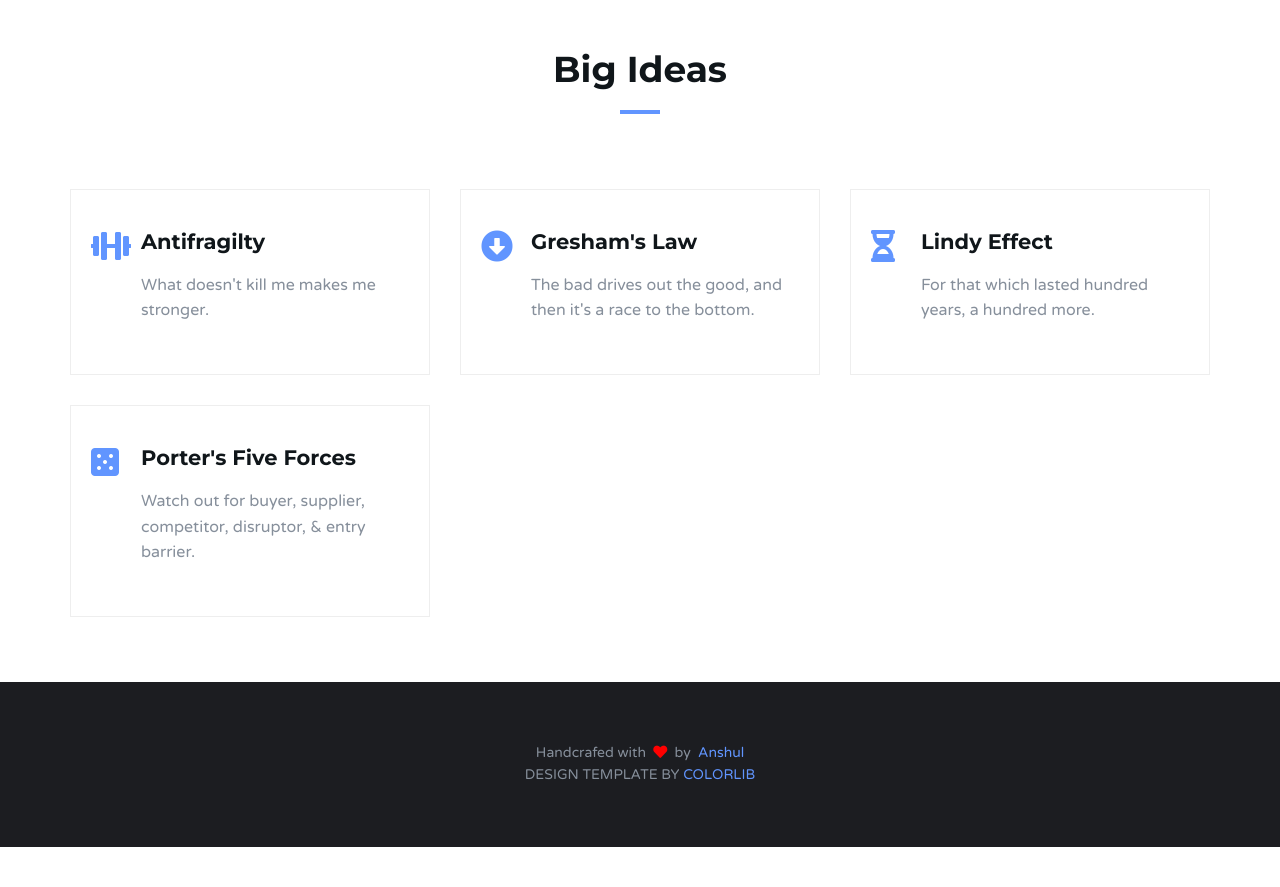
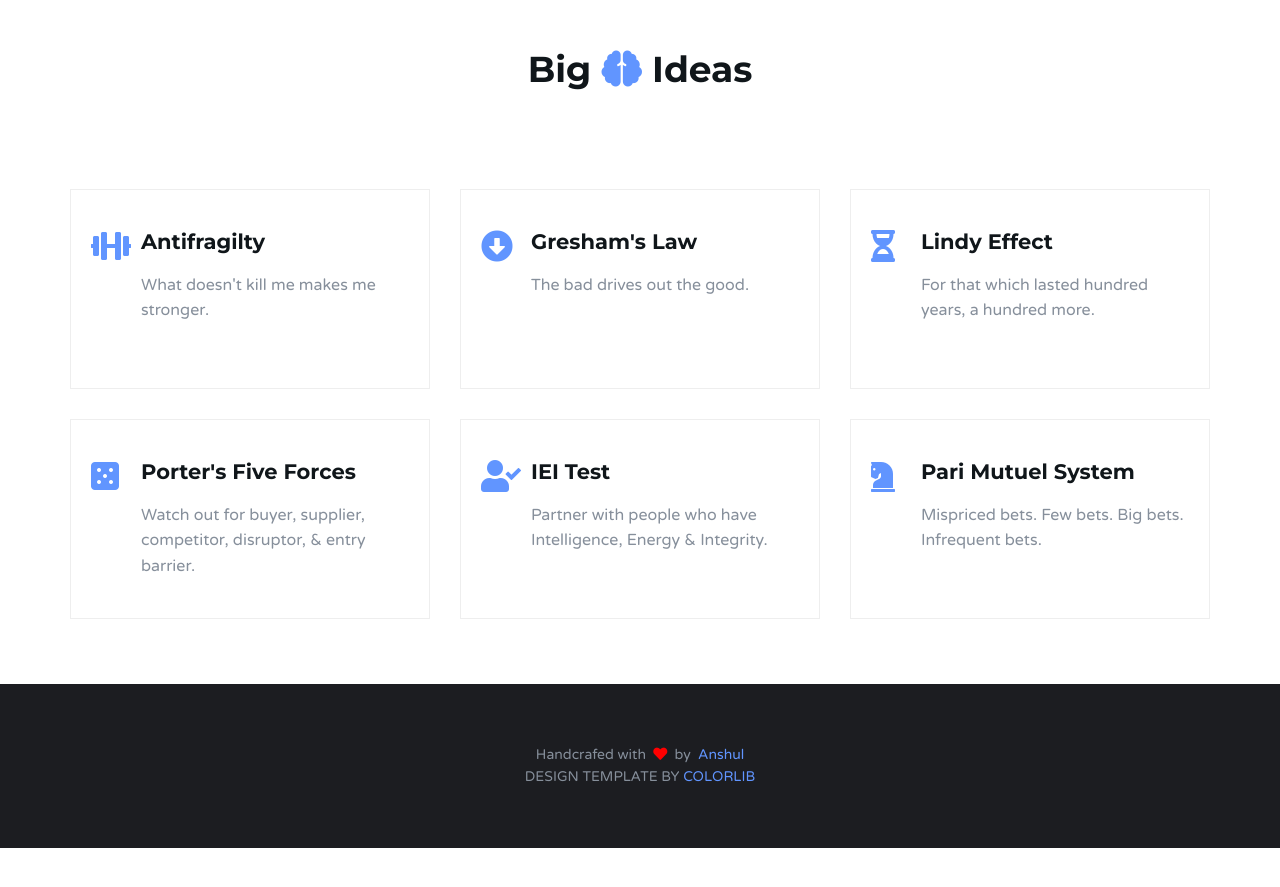
Before and after one commit to anshulkhare7/BigIdeasWebsite, a Jekyll site: the page built from index.html, in a window 1280 px wide. Shown: the top 887 px of the page. Built offline with Jekyll 4.4.1, drawn with Linux system fonts in a browser that asks for light colours; nearby versions of some CDN libraries.

Commit message:
Pari mutuel, IEI and Porters

```diff
--- a/_data/ideas.yml
+++ b/_data/ideas.yml
@@ -4,7 +4,7 @@
 
 - icon: "fas fa-arrow-alt-circle-down"
   title:  "Gresham's Law"
-  description: "The bad drives out the good, and then it's a race to the bottom."
+  description: "The bad drives out the good."
 
 - icon: "fas fa-hourglass-half"
   title:  "Lindy Effect"
@@ -13,3 +13,11 @@
 - icon: "fas fa-dice-five"
   title:  "Porter's Five Forces"
   description: "Watch out for buyer, supplier, competitor, disruptor, & entry barrier."
+
+- icon: "fas fa-user-check"
+  title:  "IEI Test"
+  description: "Partner with people who have Intelligence, Energy & Integrity."
+
+- icon: "fas fa-chess-knight"
+  title:  "Pari Mutuel System"
+  description: "Mispriced bets. Few bets. Big bets. Infrequent bets."
--- a/css/style.css
+++ b/css/style.css
@@ -189,7 +189,6 @@ ul, ol {
   	display:block;
   	height:4px;
   	width:40px;
-  	background-color: #6195FF;
     margin-top: 20px;
 }
 
@@ -789,6 +788,7 @@ input[type="text"]:focus, input[type="email"]:focus, input[type="password"]:focu
     padding: 40px 20px 40px 70px;
     margin: 15px 0px;
     border: 1px solid #EEE;
+    height: 200px;
 }
 
 .service i {
--- a/index.html
+++ b/index.html
@@ -19,7 +19,7 @@ layout: default
 
 				<!-- Section header -->
 				<div class="section-header text-center">
-					<h2 class="title">Big Ideas</h2>
+					<h2 class="title">Big&nbsp;<i class="fas fa-brain" style="color: #6195FF;"></i>&nbsp;Ideas</h2>
 				</div>
 				<!-- /Section header -->
 
```
